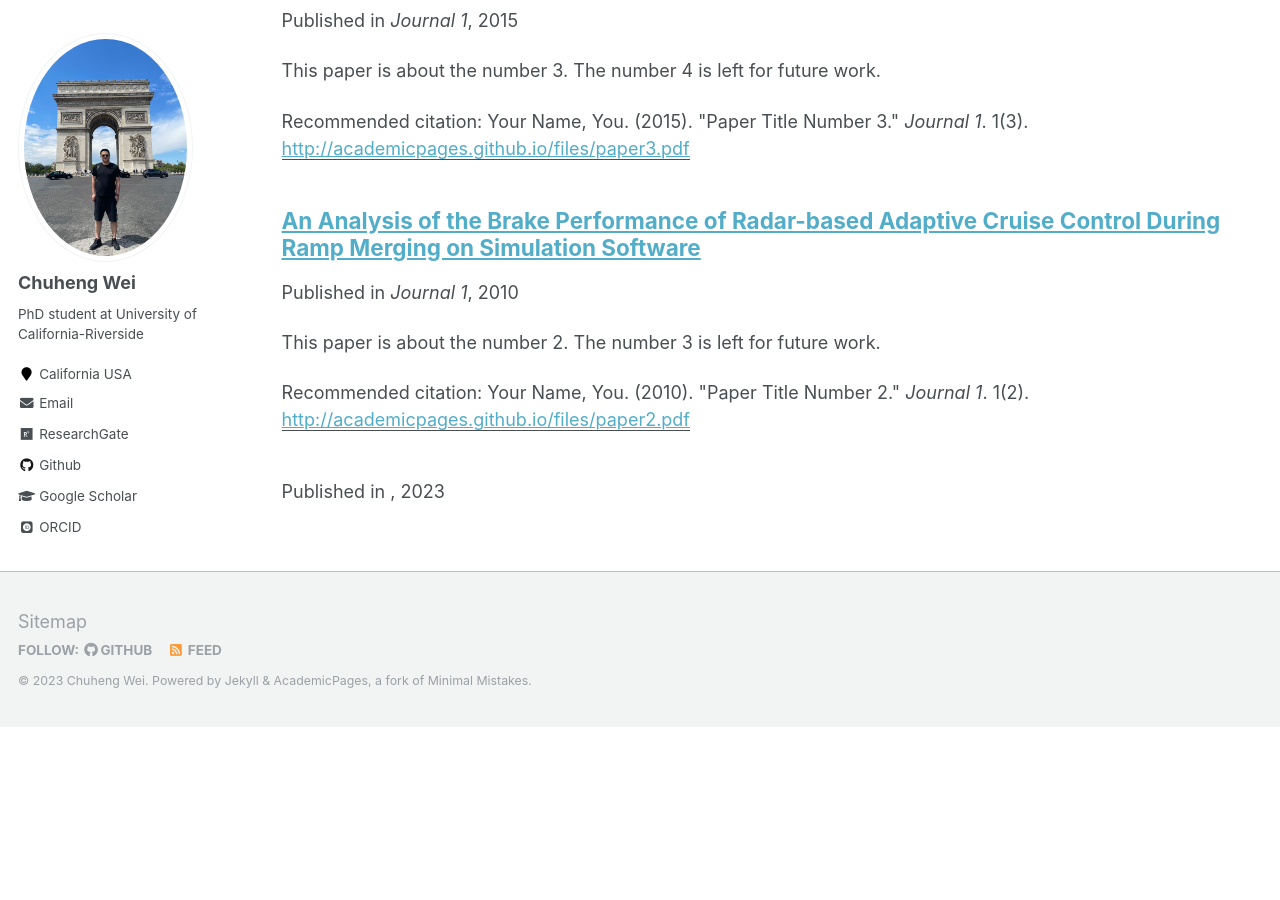
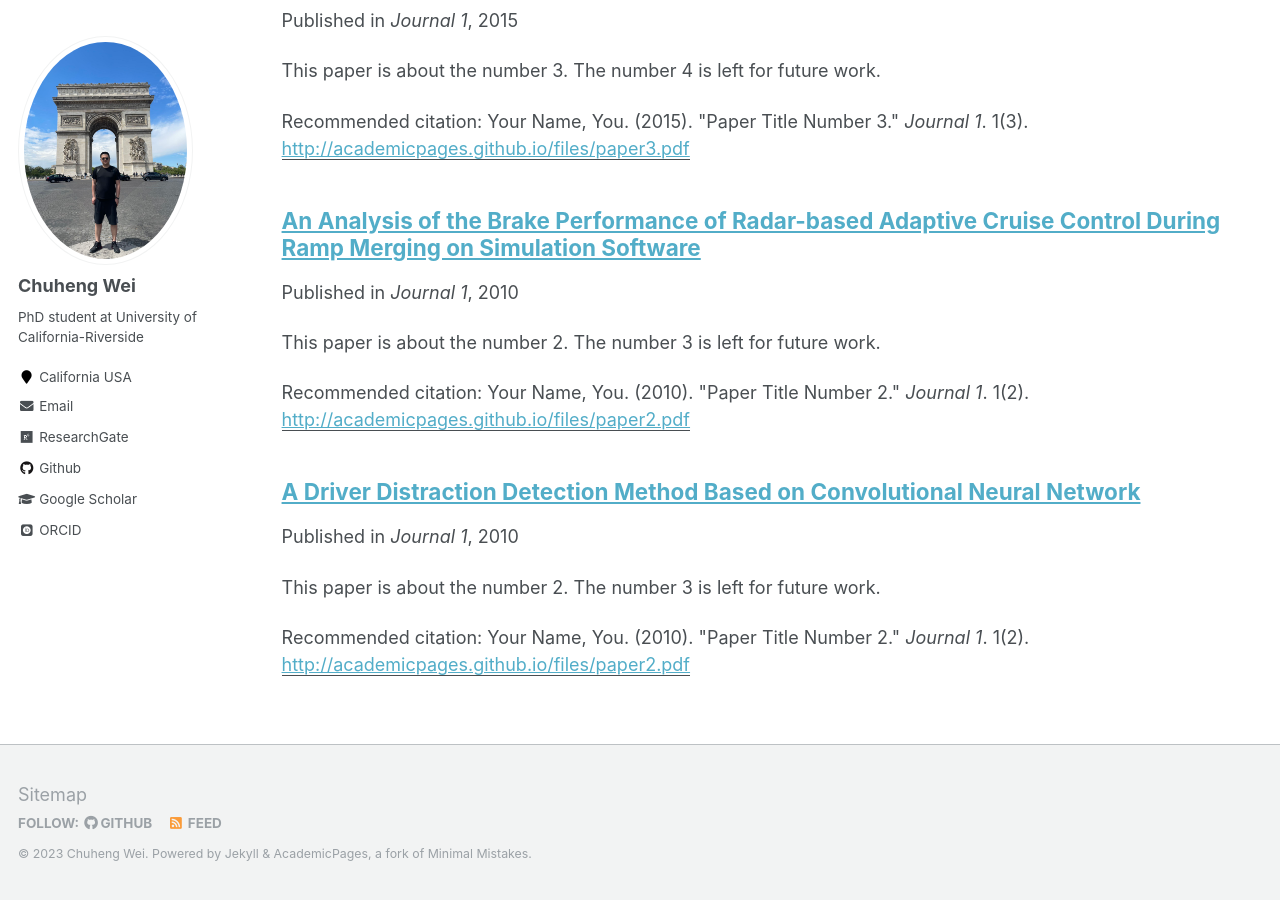
Before and after one commit to ChuhengWei/ChuhengWei.github.io, a Jekyll site: the page built from _pages/publications.md, in a window 1280 px wide and 900 px high, scrolled down 501 px. Built offline with Jekyll 4.4.1, drawn with Linux system fonts in a browser that asks for light colours; some web fonts are replaced; before the commit the page ends 1228 px from its top, so only the background shows below that; some of the changed lines change nothing that is shown.

Commit message:
Update 2009-10-01-paper-title-number-1.md

```diff
--- a/_publications/2009-10-01-paper-title-number-1.md
+++ b/_publications/2009-10-01-paper-title-number-1.md
@@ -1,15 +1,15 @@
 ---
-title: "Analysis of an image encryption algorithm based on Henon chaotic map"
+title: "A Driver Distraction Detection Method Based on Convolutional Neural Network"
 collection: publications
-permalink: /publication/2009-10-01-paper-title-number-1
-excerpt: 'The growth of the economy and technology is increasing the popularity of automotive, but it also increases the number of traffic accidents. The driver's factor is a major cause of traffic accidents and ensuring the driver's concentration while driving is an essential research topic along with the development of autonomous cars. Recent developments in artificial intelligence and advanced hardware systems have made convolutional neural networks increasingly useful in computer vision. The purpose of this article is to explore the use of ResNet-50 neural networks in detecting driver distractions. In this article, the performance of ResNet-50 neural network is studied and analyzed and the possibility of its use for distraction detection is explored. In addition, it is found that this neural network is more capable of classifying whether a driver is distracted than of classifying their specific distracted behavior.'
-date: 2022-04-22
+permalink: /publication/2010-10-01-paper-title-number-2
+excerpt: 'This paper is about the number 2. The number 3 is left for future work.'
+date: 2010-10-01
 venue: 'Journal 1'
-paperurl: ''
-citation: 'Your Name, You. (2009). &quot;Paper Title Number 1.&quot; <i>Journal 1</i>. 1(1).'
+paperurl: 'http://academicpages.github.io/files/paper2.pdf'
+citation: 'Your Name, You. (2010). &quot;Paper Title Number 2.&quot; <i>Journal 1</i>. 1(2).'
 ---
-This paper is about the number 1. The number 2 is left for future work.
+This paper is about the number 2. The number 3 is left for future work.
 
-[Download paper here](https://ieeexplore.ieee.org/abstract/document/9846062)
+[Download paper here](http://academicpages.github.io/files/paper2.pdf)
 
-Recommended citation: Your Name, You. (2009). "Paper Title Number 2." <i>Journal 1</i>. 1(2).
+Recommended citation: Your Name, You. (2010). "Paper Title Number 2." <i>Journal 1</i>. 1(2).
```
